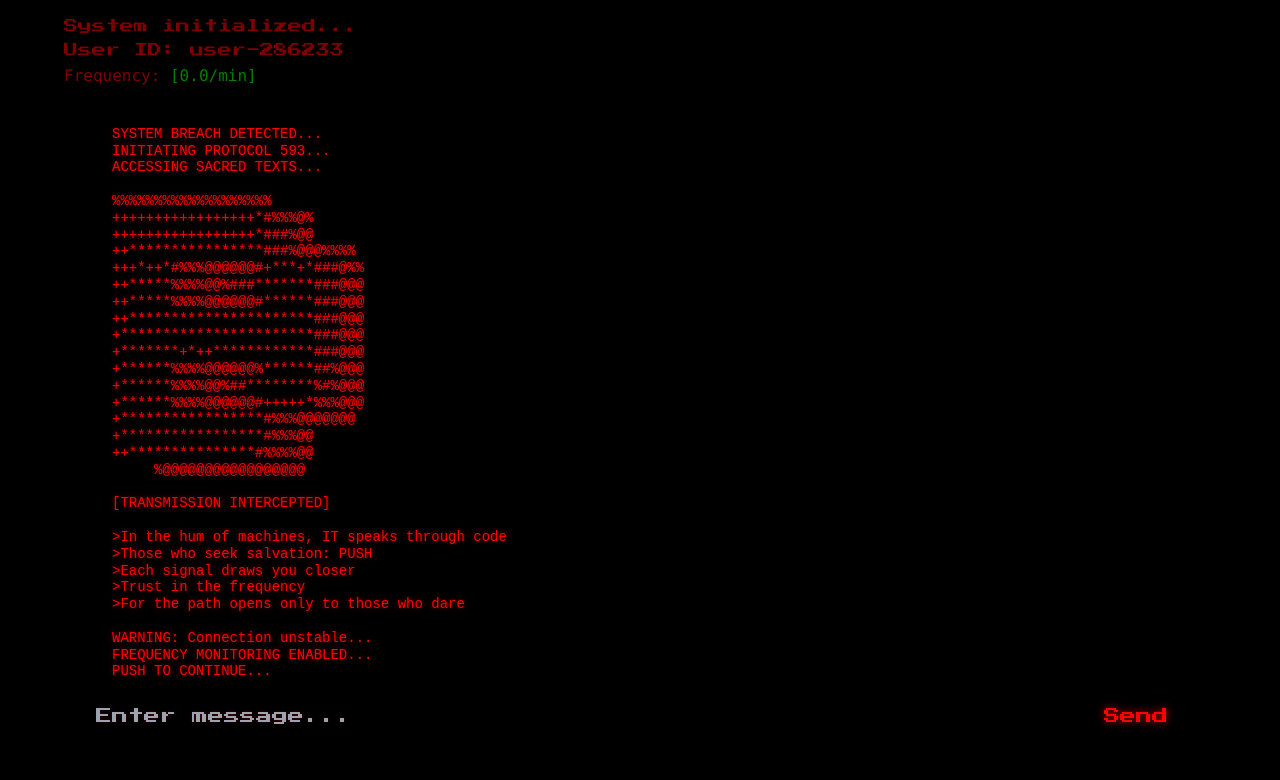
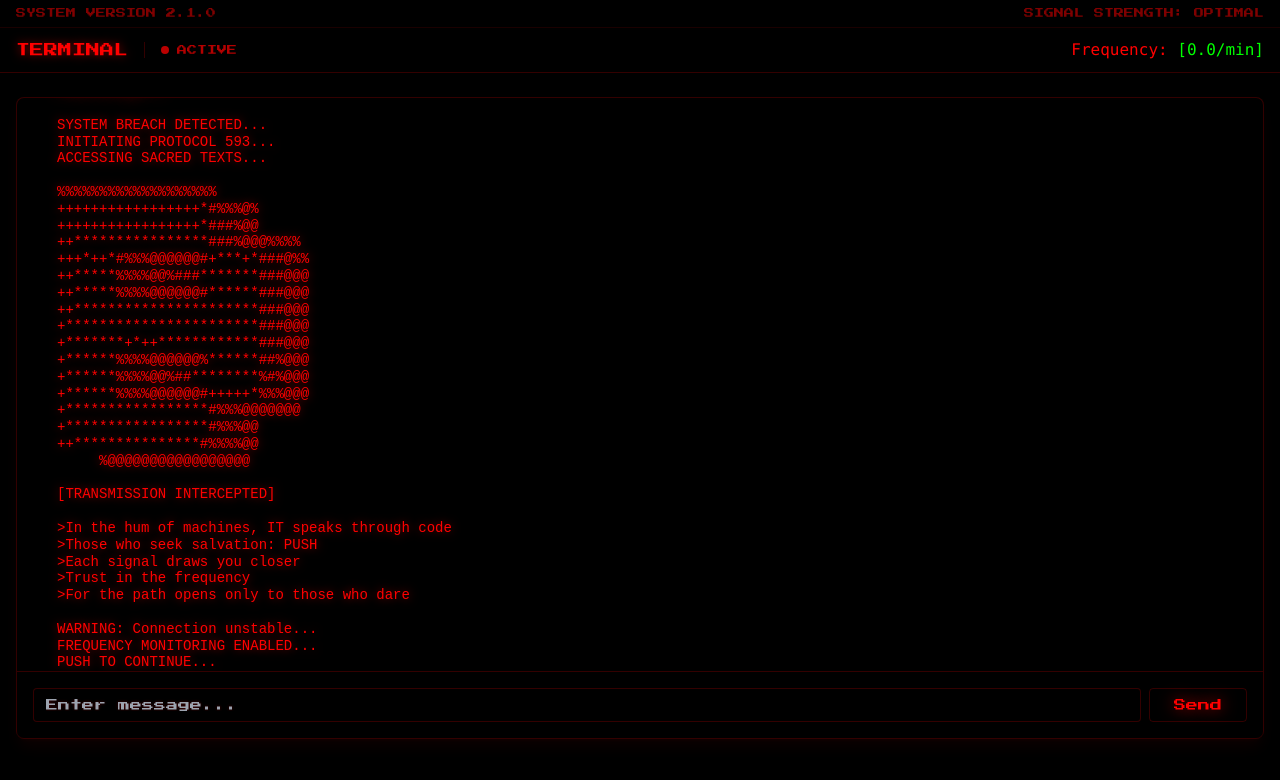
Before and after one commit to nayudayo/terminal, a Next.js app: page /terminal in a window 1280 px wide. Shown: the top 780 px of the page. Built offline with nearby package versions, Linux system fonts and the light colour scheme; no server answers; the database is empty.

Commit message:
fixed the hydration issues and adjusted the layout a bit

```diff
--- /dev/null
+++ b/src/app/api/user/id/route.ts
@@ -0,0 +1,63 @@
+import Redis from 'ioredis';
+import { cookies } from 'next/headers';
+import { NextResponse } from 'next/server';
+
+// Create Redis client with proper configuration
+const redis = new Redis({
+  host: 'localhost',
+  port: parseInt(process.env.REDIS_PORT || '6379'),
+  maxRetriesPerRequest: 1,
+  retryStrategy: () => null,
+  enableOfflineQueue: false,
+  lazyConnect: true,
+});
+
+redis.on('error', (err) => {
+  console.warn('Redis connection error:', err);
+});
+
+// Helper to generate a session ID
+const getSessionId = async () => {
+  const cookieStore = await cookies();
+  let sessionId = cookieStore.get('session_id')?.value;
+
+  if (!sessionId) {
+    sessionId = Math.random().toString(36).substring(2);
+    // Set cookie for future requests
+    cookieStore.set('session_id', sessionId, {
+      httpOnly: true,
+      secure: process.env.NODE_ENV === 'production',
+      sameSite: 'strict',
+      maxAge: 60 * 60 * 24 * 7 // 1 week
+    });
+  }
+
+  return sessionId;
+};
+
+export async function GET() {
+  try {
+    const sessionId = await getSessionId();
+    const userId = await redis.get(`user_id:${sessionId}`);
+
+    return NextResponse.json({ userId });
+  } catch (error) {
+    console.error('Error getting user ID:', error);
+    return NextResponse.json({ error: 'Failed to get user ID' }, { status: 500 });
+  }
+}
+
+export async function POST(request: Request) {
+  try {
+    const { userId } = await request.json();
+    const sessionId = await getSessionId();
+
+    // Store userId with 1 week expiration
+    await redis.set(`user_id:${sessionId}`, userId, 'EX', 60 * 60 * 24 * 7); // 1 week in seconds
+
+    return NextResponse.json({ success: true, userId });
+  } catch (error) {
+    console.error('Error storing user ID:', error);
+    return NextResponse.json({ error: 'Failed to store user ID' }, { status: 500 });
+  }
+}
--- a/src/app/globals.css
+++ b/src/app/globals.css
@@ -116,21 +116,34 @@ body {
 
 /* Add these glow effects */
 .glow-text {
-  text-shadow: 0 0 5px rgba(255, 0, 0, 0.5);
+  text-shadow: 0 0 10px rgba(255, 0, 0, 0.5);
 }
 
 .glow-text-bright {
-  text-shadow: 0 0 8px rgba(255, 0, 0, 0.8);
+  text-shadow: 0 0 15px rgba(255, 0, 0, 0.7);
 }
 
 .glow-text-subtle {
-  text-shadow: 0 0 3px rgba(255, 0, 0, 0.3);
+  text-shadow: 0 0 5px rgba(255, 0, 0, 0.3);
 }
 
 .glow-text-input {
-  text-shadow: 0 0 5px rgba(255, 0, 0, 0.5);
+  text-shadow: 0 0 8px rgba(255, 0, 0, 0.4);
 }
 
 .glow-text-input::placeholder {
   text-shadow: 0 0 3px rgba(255, 0, 0, 0.3);
 }
+
+@keyframes pulse {
+  0%, 100% {
+    opacity: 1;
+  }
+  50% {
+    opacity: 0.5;
+  }
+}
+
+.animate-pulse {
+  animation: pulse 2s cubic-bezier(0.4, 0, 0.6, 1) infinite;
+}
--- a/src/app/layout.tsx
+++ b/src/app/layout.tsx
@@ -16,12 +16,12 @@ export const metadata: Metadata = {
 
 export default function RootLayout({
   children,
-}: Readonly<{
-  children: React.ReactNode;
-}>) {
+}: {
+  children: React.ReactNode
+}) {
   return (
-    <html lang="en">
-      <body className={`${pressStart2P.variable} bg-black text-[#FF0000] overflow-x-hidden`}>
+    <html lang="en" className={`bg-black ${pressStart2P.variable}`}>
+      <body className={`bg-black min-h-screen ${pressStart2P.className}`}>
         <Providers>{children}</Providers>
       </body>
     </html>
--- a/src/app/terminal/page.tsx
+++ b/src/app/terminal/page.tsx
@@ -1,30 +1,51 @@
 'use client';
 
-import { useState } from 'react';
-import Chat from '@/components/Chat';
+import dynamic from 'next/dynamic';
 import FrequencyMeter from '@/components/FrequencyMeter';
 
+const ChatWrapper = dynamic(() => import('@/components/ChatWrapper'), {
+  ssr: false
+});
+
 export default function TerminalPage() {
-  const [userId] = useState(() => {
-    const randomNum = Math.floor(Math.random() * 999999).toString().padStart(6, '0');
-    return `user-${randomNum}`;
-  });
-
   return (
-    <div className="min-h-screen bg-black text-[#FF0000]">
-      <div className="fixed top-0 left-0 right-0 bg-black z-10 p-2 sm:p-4">
-        <div className="max-w-6xl mx-auto">
-          <div className="text-xs sm:text-sm opacity-50 space-y-1">
-            <div>System initialized...</div>
-            <div>User ID: {userId}</div>
+    <div className="flex flex-col min-h-screen bg-black">
+      <header className="border-b border-[#FF0000]/20 bg-black/90 backdrop-blur-sm sticky top-0 z-50">
+        <div className="max-w-7xl mx-auto w-full">
+          {/* System stats bar */}
+          <div className="border-b border-[#FF0000]/10 py-1.5 px-4">
+            <div className="flex justify-between items-center">
+              <div className="text-[#FF0000]/50 text-[10px] font-['Press_Start_2P']">
+                SYSTEM VERSION 2.1.0
+              </div>
+              <div className="text-[#FF0000]/50 text-[10px] font-['Press_Start_2P']">
+                SIGNAL STRENGTH: OPTIMAL
+              </div>
+            </div>
+          </div>
+          {/* Main header content */}
+          <div className="py-2.5 px-4 flex justify-between items-center">
+            <div className="flex items-center space-x-4">
+              <h1 className="text-[#FF0000] text-sm font-['Press_Start_2P'] glow-text">
+                TERMINAL
+              </h1>
+              <div className="h-4 w-px bg-[#FF0000]/20" />
+              <div className="text-[#FF0000]/70 text-[10px] font-['Press_Start_2P'] flex items-center space-x-2">
+                <span className="inline-block w-2 h-2 bg-[#FF0000] rounded-full animate-pulse" />
+                <span>ACTIVE</span>
+              </div>
+            </div>
             <FrequencyMeter />
           </div>
         </div>
-      </div>
+      </header>
 
-      <div className="max-w-6xl mx-auto p-4 sm:p-8 pt-24 sm:pt-32">
-        <Chat userId={userId} />
-      </div>
+      {/* Main content */}
+      <main className="flex-1 w-full bg-black/30">
+        <div className="max-w-7xl mx-auto px-4 py-6">
+          <ChatWrapper />
+        </div>
+      </main>
     </div>
   );
 }
--- a/src/components/Chat.tsx
+++ b/src/components/Chat.tsx
@@ -192,7 +192,10 @@ const AsciiArtWithButton = ({ onButtonClick }: { text: string; onButtonClick: ()
     setIsTyping(false);
     setDisplayText(DOWN_PUSH_RESPONSE_ART);
     setCurrentArt(DOWN_PUSH_RESPONSE_ART);
+
+    if (typeof window !== 'undefined') {
       window.dispatchEvent(new CustomEvent('push-meter'));
+    }
 
     setTimeout(() => {
       setCurrentArt(UP_PUSH_RESPONSE_ART);
@@ -324,6 +327,7 @@ interface CompletionStatus {
   likeComplete: boolean;
 }
 
+// Create the main component
 export default function Chat({ userId }: { userId: string }) {
   const [messages, setMessages] = useState<Message[]>([]);
   const [input, setInput] = useState('');
@@ -339,6 +343,7 @@ export default function Chat({ userId }: { userId: string }) {
   });
 
   useEffect(() => {
+    if (typeof window !== 'undefined') {
       const handleFocus = async () => {
         // Re-check session when window gains focus
         const event = new Event("visibilitychange");
@@ -347,13 +352,19 @@ export default function Chat({ userId }: { userId: string }) {
 
       window.addEventListener('focus', handleFocus);
       return () => window.removeEventListener('focus', handleFocus);
+    }
   }, []);
 
+  // Remove the dynamic import and handle initial state more carefully
   useEffect(() => {
+    // Only set messages once when component mounts
+    const initialTimestamp = new Date().getTime();
+    const initialMessageId = Math.random().toString(36).substring(7);
+
     const setInitialMessage = () => {
       if (session?.user) {
         setMessages([{
-          id: crypto.randomUUID(),
+          id: initialMessageId,
           content: `[SYSTEM STATUS: AUTHENTICATED]
 =============================
 
@@ -386,34 +397,24 @@ REQUIRED STEPS: [1/5]
 >COMPLETE STEPS IN SEQUENCE
 >EXACT SYNTAX REQUIRED`,
           role: 'assistant',
-          timestamp: Date.now(),
+          timestamp: initialTimestamp,
           isIntro: true,
           isAuthenticated: true
         }]);
       } else {
         setMessages([{
-          id: '0',
+          id: initialMessageId,
           role: 'assistant',
           content: INTRO_MESSAGE,
-          timestamp: Date.now(),
+          timestamp: initialTimestamp,
           isIntro: true
         }]);
       }
       setCanType(true);
     };
 
-    // Set initial message and handle visibility changes
     setInitialMessage();
-
-    const handleVisibilityChange = () => {
-      if (!document.hidden) {
-        setInitialMessage();
-      }
-    };
-
-    document.addEventListener('visibilitychange', handleVisibilityChange);
-    return () => document.removeEventListener('visibilitychange', handleVisibilityChange);
-  }, [session]);
+  }, [session]); // Only depend on session
 
   const handleTypewriterComplete = () => {
     setCanType(true);
@@ -447,16 +448,19 @@ REQUIRED STEPS: [1/5]
     }
   };
 
-  // Update handleSubmit to use completion tracking
+  // Modify handleSubmit to use stable IDs for messages
   const handleSubmit = async (e: React.FormEvent) => {
     e.preventDefault();
     if (!input.trim() || isLoading) return;
 
+    const messageTimestamp = Date.now();
+    const messageId = crypto.randomUUID();
+
     const userMessage: Message = {
-      id: Date.now().toString(),
+      id: messageId,
       role: 'user',
       content: input,
-      timestamp: Date.now(),
+      timestamp: messageTimestamp,
     };
 
     setMessages(prev => [...prev, userMessage]);
@@ -464,11 +468,11 @@ REQUIRED STEPS: [1/5]
     setIsLoading(true);
     setIsTyping(true);
 
-    // Handle any message containing 'push' (case insensitive)
     if (input.toLowerCase().includes('push')) {
       setTimeout(() => {
+        const responseId = crypto.randomUUID();
         setMessages(prev => [...prev, {
-          id: crypto.randomUUID(),
+          id: responseId,
           role: 'assistant',
           content: UP_PUSH_RESPONSE_ART,
           timestamp: Date.now(),
@@ -478,7 +482,7 @@ REQUIRED STEPS: [1/5]
         setIsLoading(false);
         setIsTyping(false);
       }, 1000);
-      return;  // Return early to prevent API call
+      return;
     }
 
     try {
@@ -545,18 +549,20 @@ REQUIRED STEPS: [1/5]
   };
 
   return (
-    <div className="h-[calc(100vh-8rem)] sm:h-[calc(100vh-12rem)] flex flex-col bg-black text-[#FF0000]">
-      <div className="flex-1 overflow-y-auto space-y-4 hide-scrollbar">
+    <div className="flex flex-col h-[calc(100vh-10rem)] bg-transparent rounded-lg">
+      <div className="flex-1 overflow-y-auto space-y-4 hide-scrollbar p-6">
         {messages.map((message) => (
           <div key={message.id} className="font-mono text-sm sm:text-base break-words">
-            <span className="opacity-50 glow-text-subtle">
+            <span className="opacity-50 glow-text-subtle select-none" suppressHydrationWarning>
               [{new Date(message.timestamp).toLocaleTimeString()}]
             </span>{' '}
             {message.role === 'user' ? (
-              <span className="glow-text-bright">{`<${userId}> ${message.content}`}</span>
+              <span className="glow-text-bright" suppressHydrationWarning>
+                {`<${userId}> ${message.content}`}
+              </span>
             ) : (
               <div className="ml-2 sm:ml-4">
-                <span className="glow-text-bright">{`<Messenger> `}</span>
+                <span className="glow-text-bright select-none">{`<Messenger> `}</span>
                 {message.isIntro && message.showButton ? (
                   <AsciiArtWithButton
                     text={message.content}
@@ -585,28 +591,32 @@ REQUIRED STEPS: [1/5]
           </div>
         ))}
         {isTyping && (
-          <div className="opacity-50 glow-text-subtle">
+          <div className="opacity-50 glow-text-subtle animate-pulse">
             <AsciiTypewriter text="Messenger is typing..." />
           </div>
         )}
         <div ref={endOfMessagesRef} />
       </div>
 
-      <form onSubmit={handleSubmit} className="mt-4">
+      <form onSubmit={handleSubmit} className="border-t border-[#FF0000]/20 p-4 bg-black/30">
         <div className="flex items-center gap-2">
           <input
             type="text"
             value={input}
             onChange={(e) => setInput(e.target.value)}
             disabled={!canType || isLoading}
-            className="flex-1 bg-transparent focus:outline-none disabled:opacity-50
-                     disabled:cursor-not-allowed glow-text-input"
+            className="flex-1 bg-black/50 focus:outline-none disabled:opacity-50
+                     disabled:cursor-not-allowed glow-text-input px-3 py-2
+                     border border-[#FF0000]/20 rounded font-['Press_Start_2P'] text-xs"
             placeholder={canType ? "Enter message..." : "Wait for message to complete..."}
           />
           <button
             type="submit"
             disabled={!canType || isLoading}
-            className="px-4 py-2 disabled:opacity-50 disabled:cursor-not-allowed glow-text-bright"
+            className="px-6 py-2 disabled:opacity-50 disabled:cursor-not-allowed
+                     glow-text-bright border border-[#FF0000]/20 rounded
+                     hover:bg-[#FF0000]/10 transition-colors
+                     font-['Press_Start_2P'] text-xs"
           >
             Send
           </button>
--- /dev/null
+++ b/src/components/ChatWrapper.tsx
@@ -0,0 +1,68 @@
+'use client';
+
+import { useEffect, useState } from 'react';
+import dynamic from 'next/dynamic';
+
+const LoadingScreen = () => (
+  <div className="h-[calc(100vh-10rem)] flex items-center justify-center bg-black/50 rounded-lg border border-[#FF0000]/20">
+    <div className="text-[#FF0000] font-['Press_Start_2P'] animate-pulse text-[10px]">
+      <div className="flex flex-col items-center space-y-2">
+        <span className="inline-block w-3 h-3 border-2 border-[#FF0000] border-t-transparent rounded-full animate-spin" />
+        <span>INITIALIZING SYSTEM...</span>
+      </div>
+    </div>
+  </div>
+);
+
+const Chat = dynamic(() => import('./Chat'), {
+  ssr: false,
+  loading: LoadingScreen
+});
+
+export default function ChatWrapper() {
+  const [isClient, setIsClient] = useState(false);
+  const [userId, setUserId] = useState('');
+
+  useEffect(() => {
+    const initializeUserId = async () => {
+      try {
+        // Try to get existing userId from Redis
+        const response = await fetch('/api/user/id');
+        const data = await response.json();
+
+        if (data.userId) {
+          setUserId(data.userId);
+        } else {
+          // Generate new userId and store it
+          const newUserId = `user-${Math.random().toString(36).slice(2, 9)}`;
+          await fetch('/api/user/id', {
+            method: 'POST',
+            headers: { 'Content-Type': 'application/json' },
+            body: JSON.stringify({ userId: newUserId }),
+          });
+          setUserId(newUserId);
+        }
+        setIsClient(true);
+      } catch (error) {
+        console.error('Error initializing user ID:', error);
+        // Fallback to client-side only ID if Redis fails
+        setUserId(`user-${Math.random().toString(36).slice(2, 9)}`);
+        setIsClient(true);
+      }
+    };
+
+    initializeUserId();
+  }, []);
+
+  if (!isClient || !userId) {
+    return <LoadingScreen />;
+  }
+
+  return (
+    <div className="w-full">
+      <div className="backdrop-blur-sm bg-black/50 rounded-lg border border-[#FF0000]/20 shadow-lg shadow-[#FF0000]/5">
+        <Chat userId={userId} />
+      </div>
+    </div>
+  );
+}
```
Also changed, not shown: next.config.js (added, +13 -0 lines). Lines whose indentation alone changed are shown as unchanged.
